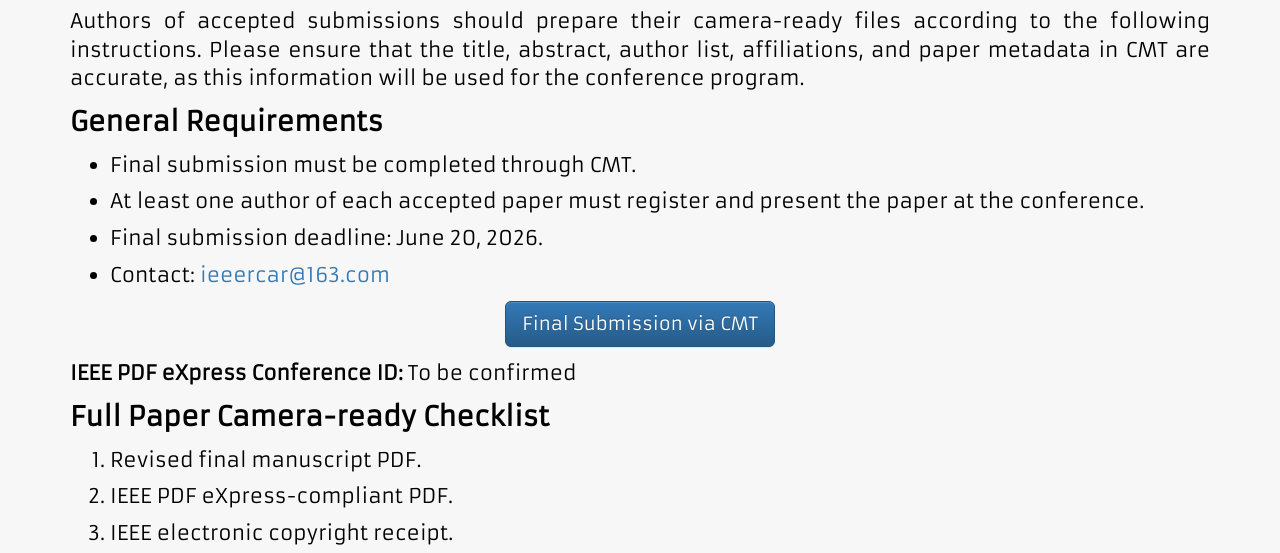
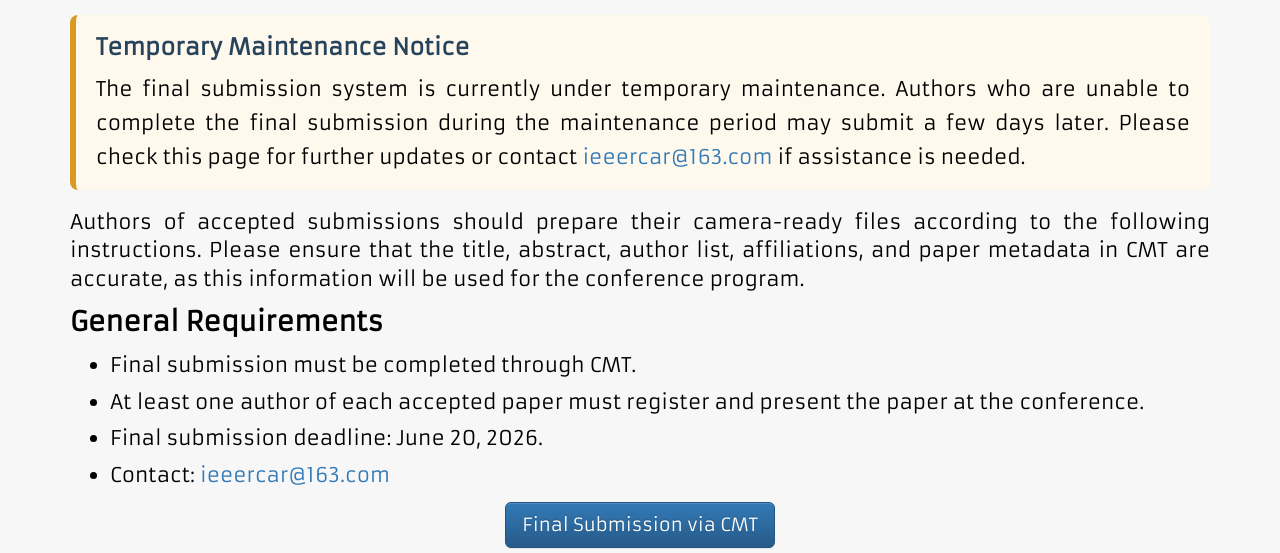
Before and after one commit to xiancaigua/rcar2026, a plain HTML site: page final_sub.html in a window 1280 px wide. Shown: the part 242-795 px from the top of the page. Drawn offline with Linux system fonts and the light colour scheme.

Commit message:
Add final submission maintenance notice

```diff
--- a/final_sub.html
+++ b/final_sub.html
@@ -84,6 +84,15 @@
     <div class="container text-justify" style="margin-top: 20px;">
         <div class="text-center"><p style="color:rgb(68, 73, 75);font-size: 30pt;">Final Submission</p></div>
 
+        <div style="margin-top: 18px; margin-bottom: 18px; border-left: 6px solid #d99a22; background: #fff9ed; padding: 16px 20px; border-radius: 8px;">
+            <p style="font-size: 17pt; font-weight: bold; color: #27445c; margin-bottom: 8px;">
+                Temporary Maintenance Notice
+            </p>
+            <p style="font-size: 15pt; line-height: 1.7; margin-bottom: 0;">
+                The final submission system is currently under temporary maintenance. Authors who are unable to complete the final submission during the maintenance period may submit a few days later. Please check this page for further updates or contact <a href="mailto:ieeercar@163.com">ieeercar@163.com</a> if assistance is needed.
+            </p>
+        </div>
+
         <p style="font-size: 15pt;">
             Authors of accepted submissions should prepare their camera-ready files according to the following instructions.
             Please ensure that the title, abstract, author list, affiliations, and paper metadata in CMT are accurate,
```
